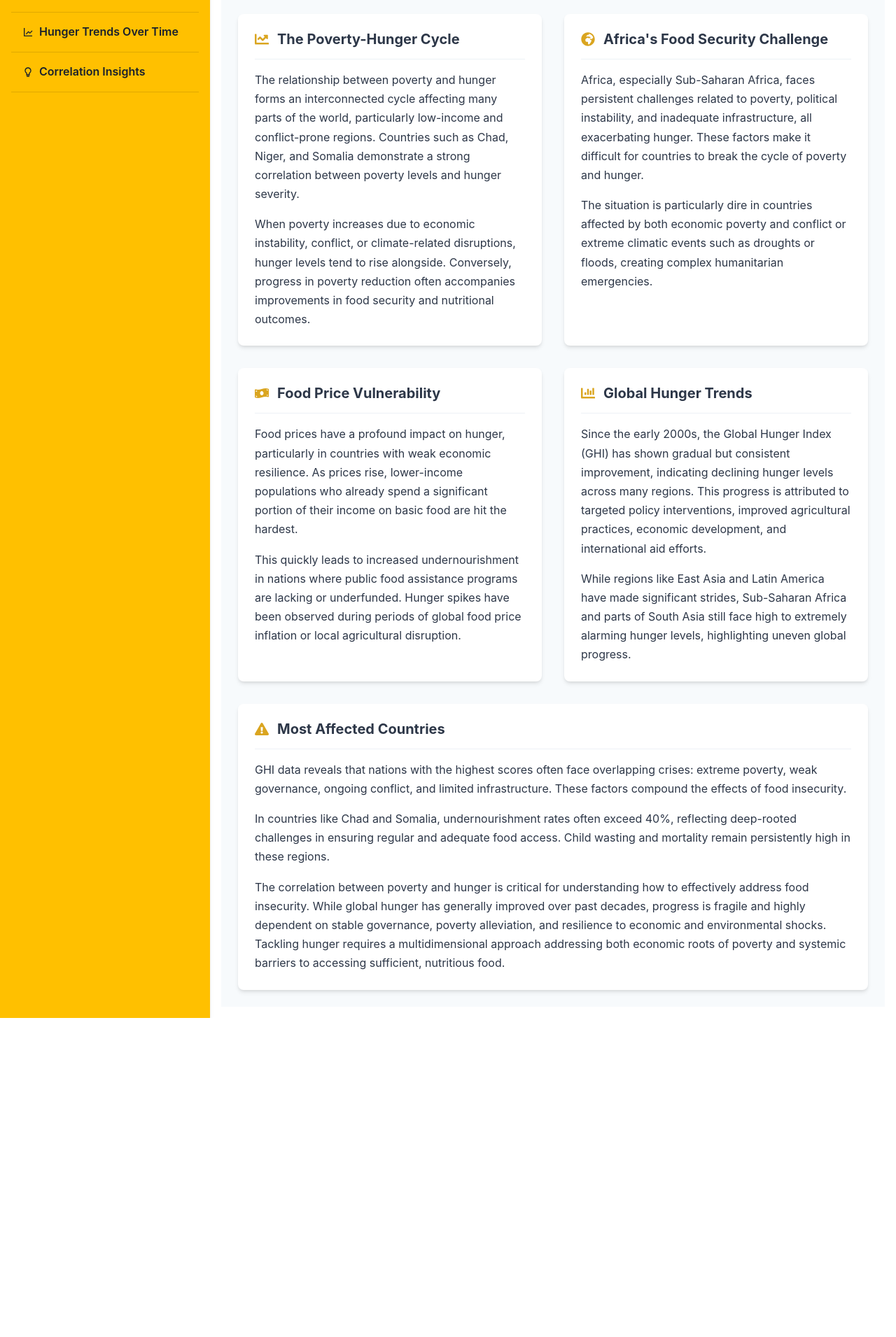
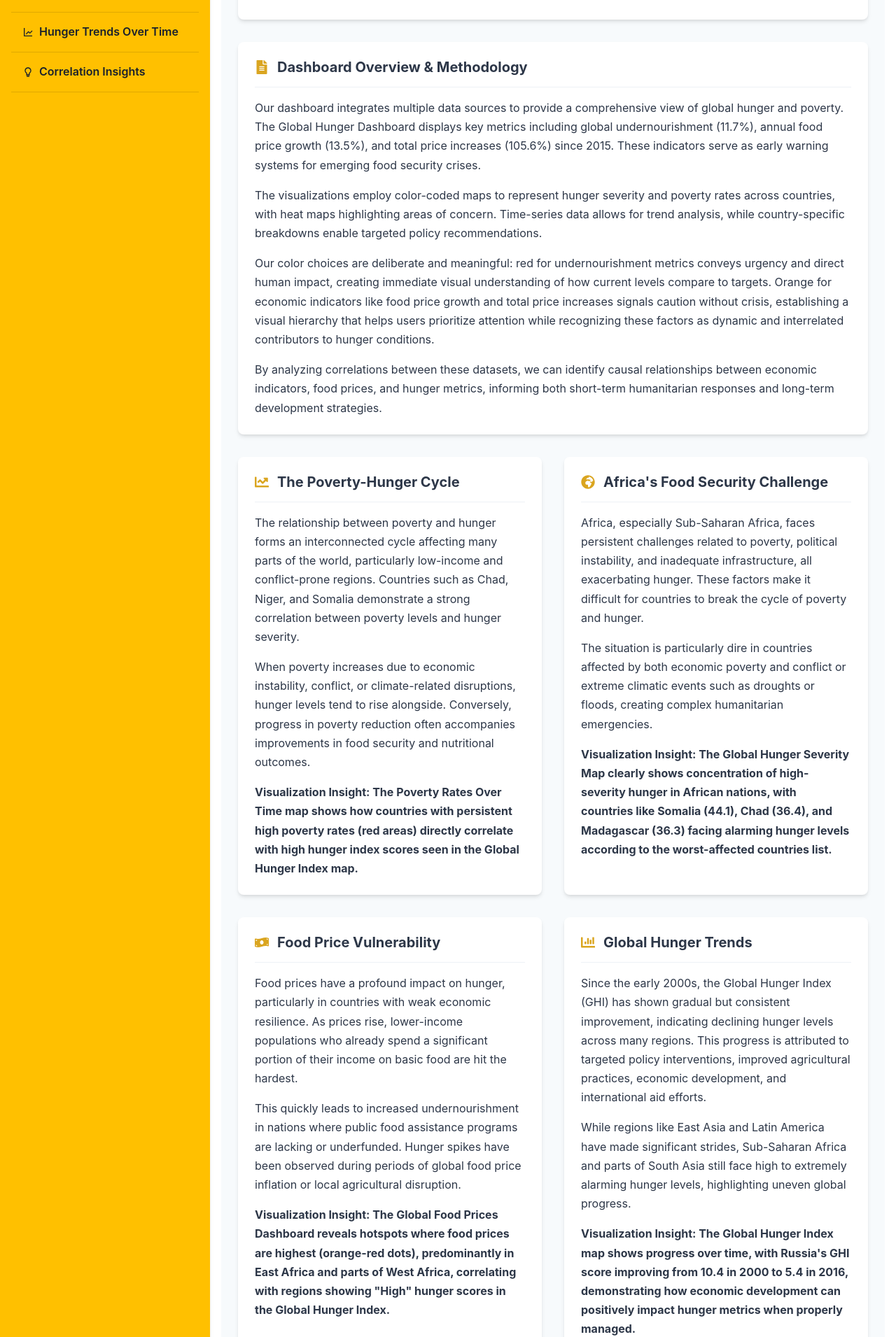
Before and after one commit to djmgmz/DATA101_HUNGERLENS, a Next.js app: page /correlationinsights in a window 1280 px wide. Shown: the part 330-2241 px from the top of the page at 70% size. Before the commit the page ends 1785 px from the top, so only its background shows below. Built offline with nearby package versions, Linux system fonts and the light colour scheme.

Commit message:
Update correlationinsights.tsx

```diff
--- a/src/pages/correlationinsights.tsx
+++ b/src/pages/correlationinsights.tsx
@@ -1,13 +1,17 @@
-import { Box, Heading, Text, Grid, Flex, Icon, Divider } from '@chakra-ui/react';
-import { FaChartLine, FaGlobeAfrica, FaMoneyBillWave, FaChartBar, FaExclamationTriangle } from 'react-icons/fa';
+import { Box, Heading, Text, Grid, Flex, Icon, Divider, Image, Button, Link } from '@chakra-ui/react';
+import { FaChartLine, FaGlobeAfrica, FaMoneyBillWave, FaChartBar, FaExclamationTriangle, FaFileAlt, FaLightbulb } from 'react-icons/fa';
 
 const CorrelationInsights = () => {
   return (
       <Box p={6} bg="gray.50" minHeight="100vh">
         <Box maxWidth="1200px" mx="auto">
-          <Heading as="h1" textAlign="center" color="goldenrod" mb={8} fontSize="3xl">
+          <Heading as="h1" textAlign="center" color="goldenrod" mb={4} fontSize="3xl">
             Global Hunger & Poverty: Key Insights and Analysis
           </Heading>
+
+          <Text textAlign="center" fontSize="md" color="gray.600" mb={8}>
+            Using data visualization to inform policy decisions and humanitarian interventions
+          </Text>
 
           {/* Introduction Section */}
           <Box p={6} bg="white" borderRadius="lg" boxShadow="md" mb={8}>
@@ -15,6 +19,28 @@ const CorrelationInsights = () => {
               These visualizations help policymakers, researchers, NGOs, and advocacy groups identify hunger and poverty trends globally and regionally. By understanding these patterns, they can prioritize humanitarian aid and policy changes to address the most pressing needs. The insights derived from the data enable targeted interventions to alleviate hunger, reduce poverty, and improve food security, ultimately shaping more effective and sustainable solutions to global hunger crises.
             </Text>
           </Box>
+
+          {/* Dashboard Overview */}
+          <Box p={6} bg="white" borderRadius="lg" boxShadow="md" mb={8}>
+            <Flex align="center" mb={4}>
+              <Icon as={FaFileAlt} color="goldenrod" boxSize={5} mr={3} />
+              <Heading as="h2" size="md" color="gray.700">Dashboard Overview & Methodology</Heading>
+            </Flex>
+            <Divider mb={4} />
+            <Text fontSize="md" lineHeight="1.7" color="gray.700" mb={4}>
+              Our dashboard integrates multiple data sources to provide a comprehensive view of global hunger and poverty. The Global Hunger Dashboard displays key metrics including global undernourishment (11.7%), annual food price growth (13.5%), and total price increases (105.6%) since 2015. These indicators serve as early warning systems for emerging food security crises.
+            </Text>
+            <Text fontSize="md" lineHeight="1.7" color="gray.700" mb={4}>
+              The visualizations employ color-coded maps to represent hunger severity and poverty rates across countries, with heat maps highlighting areas of concern. Time-series data allows for trend analysis, while country-specific breakdowns enable targeted policy recommendations.
+            </Text>
+            <Text fontSize="md" lineHeight="1.7" color="gray.700" mb={4}>
+              Our color choices are deliberate and meaningful: red for undernourishment metrics conveys urgency and direct human impact, creating immediate visual understanding of how current levels compare to targets. Orange for economic indicators like food price growth and total price increases signals caution without crisis, establishing a visual hierarchy that helps users prioritize attention while recognizing these factors as dynamic and interrelated contributors to hunger conditions.
+            </Text>
+            <Text fontSize="md" lineHeight="1.7" color="gray.700">
+              By analyzing correlations between these datasets, we can identify causal relationships between economic indicators, food prices, and hunger metrics, informing both short-term humanitarian responses and long-term development strategies.
+            </Text>
+          </Box>
+
 
           {/* Main Content Grid */}
           <Grid templateColumns={{ base: "1fr", lg: "repeat(2, 1fr)" }} gap={8}>
@@ -28,8 +54,11 @@ const CorrelationInsights = () => {
               <Text fontSize="md" lineHeight="1.7" color="gray.700" mb={4}>
                 The relationship between poverty and hunger forms an interconnected cycle affecting many parts of the world, particularly low-income and conflict-prone regions. Countries such as Chad, Niger, and Somalia demonstrate a strong correlation between poverty levels and hunger severity.
               </Text>
-              <Text fontSize="md" lineHeight="1.7" color="gray.700">
+              <Text fontSize="md" lineHeight="1.7" color="gray.700" mb={4}>
                 When poverty increases due to economic instability, conflict, or climate-related disruptions, hunger levels tend to rise alongside. Conversely, progress in poverty reduction often accompanies improvements in food security and nutritional outcomes.
+              </Text>
+              <Text fontSize="md" lineHeight="1.7" color="gray.700" fontWeight="bold">
+                Visualization Insight: The Poverty Rates Over Time map shows how countries with persistent high poverty rates (red areas) directly correlate with high hunger index scores seen in the Global Hunger Index map.
               </Text>
             </Box>
 
@@ -43,8 +72,11 @@ const CorrelationInsights = () => {
               <Text fontSize="md" lineHeight="1.7" color="gray.700" mb={4}>
                 Africa, especially Sub-Saharan Africa, faces persistent challenges related to poverty, political instability, and inadequate infrastructure, all exacerbating hunger. These factors make it difficult for countries to break the cycle of poverty and hunger.
               </Text>
-              <Text fontSize="md" lineHeight="1.7" color="gray.700">
+              <Text fontSize="md" lineHeight="1.7" color="gray.700" mb={4}>
                 The situation is particularly dire in countries affected by both economic poverty and conflict or extreme climatic events such as droughts or floods, creating complex humanitarian emergencies.
+              </Text>
+              <Text fontSize="md" lineHeight="1.7" color="gray.700" fontWeight="bold">
+                Visualization Insight: The Global Hunger Severity Map clearly shows concentration of high-severity hunger in African nations, with countries like Somalia (44.1), Chad (36.4), and Madagascar (36.3) facing alarming hunger levels according to the worst-affected countries list.
               </Text>
             </Box>
 
@@ -58,8 +90,11 @@ const CorrelationInsights = () => {
               <Text fontSize="md" lineHeight="1.7" color="gray.700" mb={4}>
                 Food prices have a profound impact on hunger, particularly in countries with weak economic resilience. As prices rise, lower-income populations who already spend a significant portion of their income on basic food are hit the hardest.
               </Text>
-              <Text fontSize="md" lineHeight="1.7" color="gray.700">
+              <Text fontSize="md" lineHeight="1.7" color="gray.700" mb={4}>
                 This quickly leads to increased undernourishment in nations where public food assistance programs are lacking or underfunded. Hunger spikes have been observed during periods of global food price inflation or local agricultural disruption.
+              </Text>
+              <Text fontSize="md" lineHeight="1.7" color="gray.700" fontWeight="bold">
+                Visualization Insight: The Global Food Prices Dashboard reveals hotspots where food prices are highest (orange-red dots), predominantly in East Africa and parts of West Africa, correlating with regions showing "High" hunger scores in the Global Hunger Index.
               </Text>
             </Box>
 
@@ -73,8 +108,11 @@ const CorrelationInsights = () => {
               <Text fontSize="md" lineHeight="1.7" color="gray.700" mb={4}>
                 Since the early 2000s, the Global Hunger Index (GHI) has shown gradual but consistent improvement, indicating declining hunger levels across many regions. This progress is attributed to targeted policy interventions, improved agricultural practices, economic development, and international aid efforts.
               </Text>
-              <Text fontSize="md" lineHeight="1.7" color="gray.700">
+              <Text fontSize="md" lineHeight="1.7" color="gray.700" mb={4}>
                 While regions like East Asia and Latin America have made significant strides, Sub-Saharan Africa and parts of South Asia still face high to extremely alarming hunger levels, highlighting uneven global progress.
+              </Text>
+              <Text fontSize="md" lineHeight="1.7" color="gray.700" fontWeight="bold">
+                Visualization Insight: The Global Hunger Index map shows progress over time, with Russia's GHI score improving from 10.4 in 2000 to 5.4 in 2016, demonstrating how economic development can positively impact hunger metrics when properly managed.
               </Text>
             </Box>
 
@@ -91,11 +129,66 @@ const CorrelationInsights = () => {
               <Text fontSize="md" lineHeight="1.7" color="gray.700" mb={4}>
                 In countries like Chad and Somalia, undernourishment rates often exceed 40%, reflecting deep-rooted challenges in ensuring regular and adequate food access. Child wasting and mortality remain persistently high in these regions.
               </Text>
-              <Text fontSize="md" lineHeight="1.7" color="gray.700">
-                The correlation between poverty and hunger is critical for understanding how to effectively address food insecurity. While global hunger has generally improved over past decades, progress is fragile and highly dependent on stable governance, poverty alleviation, and resilience to economic and environmental shocks. Tackling hunger requires a multidimensional approach addressing both economic roots of poverty and systemic barriers to accessing sufficient, nutritious food.
+              <Text fontSize="md" lineHeight="1.7" color="gray.700" mb={4}>
+                The correlation between poverty and hunger is critical for understanding how to effectively address food insecurity. While global hunger has generally improved over past decades, progress is fragile and highly dependent on stable governance, poverty alleviation, and resilience to economic and environmental shocks.
+              </Text>
+              <Text fontSize="md" lineHeight="1.7" color="gray.700" fontWeight="bold">
+                Visualization Insight: The Worst-Affected Countries bar chart shows the severity spectrum from "Serious" to "Alarming" hunger levels, with countries like Chad, DRC, Haiti, and Central African Republic requiring urgent intervention based on their consistently high rankings.
               </Text>
             </Box>
           </Grid>
+
+          {/* Policy Application Section */}
+          <Box p={6} bg="white" borderRadius="lg" boxShadow="md" mt={8}>
+            <Flex align="center" mb={4}>
+              <Icon as={FaLightbulb} color="goldenrod" boxSize={5} mr={3} />
+              <Heading as="h2" size="md" color="gray.700">From Data to Policy: Practical Applications</Heading>
+            </Flex>
+            <Divider mb={4} />
+
+            <Grid templateColumns={{ base: "1fr", md: "repeat(2, 1fr)" }} gap={6} mb={4}>
+              <Box p={4} bg="gray.50" borderRadius="md">
+                <Heading as="h3" size="sm" mb={3} color="goldenrod">Short-term Interventions</Heading>
+                <Text fontSize="sm" lineHeight="1.6">
+                  • Target emergency food aid to countries with "Alarming" hunger scores (Somalia, Yemen, Chad)
+                </Text>
+                <Text fontSize="sm" lineHeight="1.6">
+                  • Implement price controls and subsidies in areas with highest food prices (red areas)
+                </Text>
+                <Text fontSize="sm" lineHeight="1.6">
+                  • Create nutrition programs for children in regions with highest wasting percentages
+                </Text>
+                <Text fontSize="sm" lineHeight="1.6">
+                  • Deploy agricultural extension services to boost food production in high-risk areas
+                </Text>
+              </Box>
+
+              <Box p={4} bg="gray.50" borderRadius="md">
+                <Heading as="h3" size="sm" mb={3} color="goldenrod">Long-term Development</Heading>
+                <Text fontSize="sm" lineHeight="1.6">
+                  • Invest in infrastructure and education in areas with persistent poverty-hunger correlation
+                </Text>
+                <Text fontSize="sm" lineHeight="1.6">
+                  • Develop climate resilience programs in drought/flood-prone regions showing hunger volatility
+                </Text>
+                <Text fontSize="sm" lineHeight="1.6">
+                  • Create social protection systems in countries transitioning from "Serious" to "Moderate" hunger
+                </Text>
+                <Text fontSize="sm" lineHeight="1.6">
+                  • Implement sustainable agriculture initiatives in regions with improving but fragile food security
+                </Text>
+              </Box>
+            </Grid>
+
+            <Text fontSize="md" lineHeight="1.7" color="gray.700" mt={4}>
+              These visualizations enable evidence-based policymaking by identifying specific regions for intervention, measuring the effectiveness of past interventions, and projecting future risk areas. By tracking correlations between economic indicators, food prices, and hunger metrics, policymakers can design comprehensive programs that address both immediate needs and underlying causes of food insecurity.
+            </Text>
+
+            <Text fontSize="md" lineHeight="1.7" color="gray.700" mt={4}>
+              Organizations can use this data to allocate resources efficiently across competing priorities, measure program impact over time, and build more targeted partnerships with local stakeholders. The time-series data allows for evaluation of which policy approaches have been most effective in similar contexts, creating a valuable knowledge base for future interventions.
+            </Text>
+          </Box>
+
         </Box>
       </Box>
   );
```
